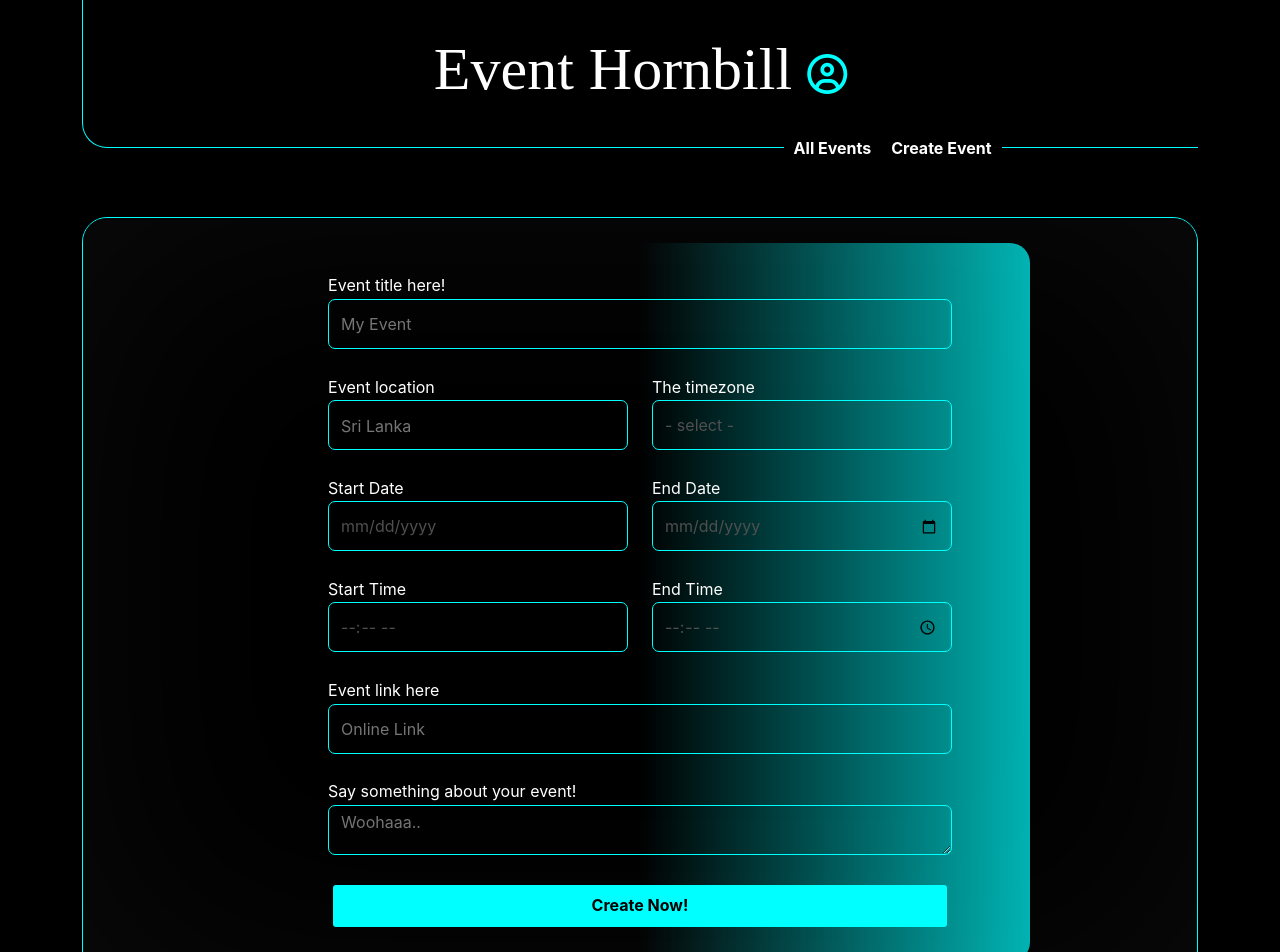
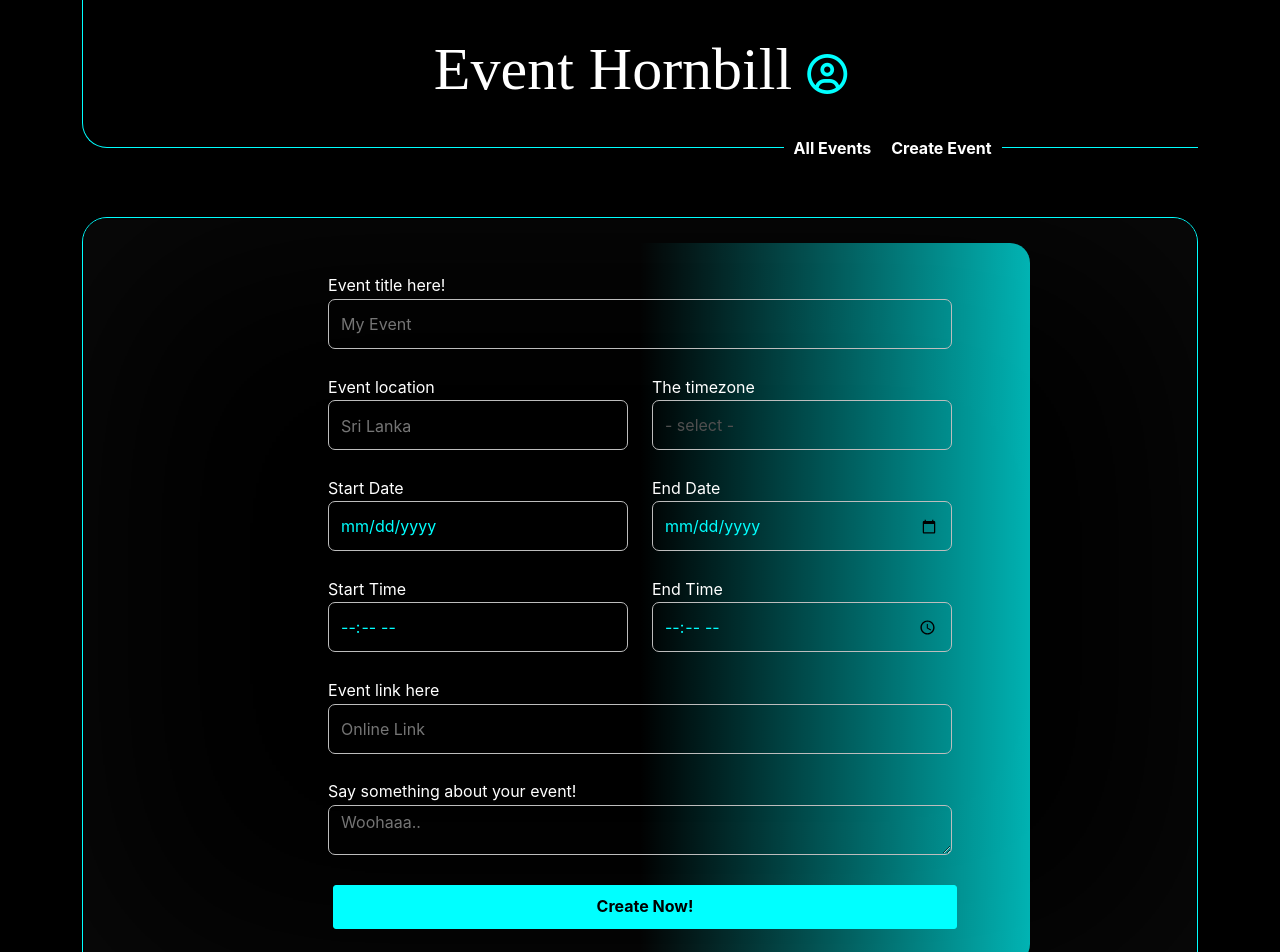
Before and after one commit to Thilina-Pathirage/event_hornbill, a React (Create React App) app: page /create in a window 1280 px wide. Shown: the top 952 px of the page. Built offline with nearby package versions, Linux system fonts and the light colour scheme; some icons are missing; a web font is replaced by a local one.

Commit message:
form fouse color fixed

```diff
--- a/src/Components/Pages/CreateEventPage.css
+++ b/src/Components/Pages/CreateEventPage.css
@@ -1,3 +1,5 @@
+
+
 /*
 
 .outer {
@@ -87,18 +89,16 @@
 .label-text {
     color: white;
 }
-
-.form-control:focus {
-  border-color: #f7f7f7 !important;
-}
-
 .form-control {
     background-color: unset !important;
     height: 50px !important;
     border-radius: 7px !important;
-    border: solid #00FFFF 1px !important;
 }
 
+
+.form-control:focus {
+  outline: none !important;
+}
 
 
 .form-card {
@@ -115,6 +115,7 @@
 
 .create-button{
   padding: 8px;
+  width: 100% !important;
   text-decoration: none;
   color: #000 !important;
   background-color: #00FFFF;
@@ -123,10 +124,39 @@
   transition-duration: 0.5s;
   margin: 5px;
   cursor: pointer;
+  border: solid #00FFFF 1px !important;
   display: inline-block;
+
 }
 
 .create-button:hover{
   text-decoration: none;
-  background-color: #00d8d8 !important;
+  background-color: unset !important;
+  color: #00FFFF !important;
 }
+
+  textarea:focus,
+  input[type="text"]:focus,
+  input[type="password"]:focus,
+  input[type="datetime"]:focus,
+  input[type="datetime-local"]:focus,
+  input[type="date"]:focus,
+  input[type="month"]:focus,
+  input[type="time"]:focus,
+  input[type="week"]:focus,
+  input[type="number"]:focus,
+  input[type="email"]:focus,
+  input[type="url"]:focus,
+  input[type="search"]:focus,
+  input[type="tel"]:focus,
+  input[type="color"]:focus,
+  select:focus,
+  .uneditable-input:focus {
+    border-color: #00FFFF !important;
+    box-shadow: 0 1px 1px rgba(0, 0, 0, 0.075) inset, 0 0 8px #00FFFF !important;
+    outline: 0 none !important;
+  }
+
+  input, textarea{
+    color: #00FFFF !important;
+  }
--- a/src/Components/Pages/CreateEventPage.js
+++ b/src/Components/Pages/CreateEventPage.js
@@ -1,7 +1,6 @@
 import './CreateEventPage.css';
 import { MDBRow, MDBCol } from 'mdb-react-ui-kit'
 import { useState } from 'react';
-import { Link } from 'react-router-dom';
 import Axios from 'axios';
 
 const CreateNewEvent = () => {
@@ -74,7 +73,7 @@ const CreateNewEvent = () => {
     return (
         <div className="form-card center-no-text">
             <div className="form-div">
-                <form>
+                <form onSubmit={addToList}>
                     <MDBRow>
                         <MDBCol>
                             <label className="label-text">
@@ -142,7 +141,7 @@ const CreateNewEvent = () => {
                             <label className="label-text">
                                 Event link here
                             </label>
-                            <input className="form-control" placeholder="Online Link" onChange={onlineLinkHandler} />
+                            <input type="text" className="form-control" placeholder="Online Link" onChange={onlineLinkHandler}  required />
                             <br />
                         </MDBCol>
                     </MDBRow>
@@ -157,7 +156,7 @@ const CreateNewEvent = () => {
                             <br />
                         </MDBCol>
                     </MDBRow>
-                    <Link to="" className="create-button center" onClick={addToList}>Create Now!</Link>
+                    <input className="create-button center" type="submit" value="Create Now!" />
                 </form>
             </div>
         </div>
```
Also changed, not shown: 1 other file (tests, documents, lock files or other folders).
